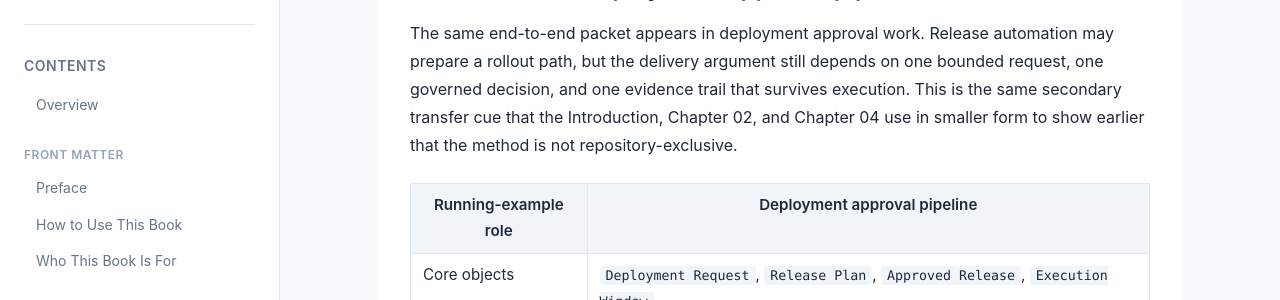
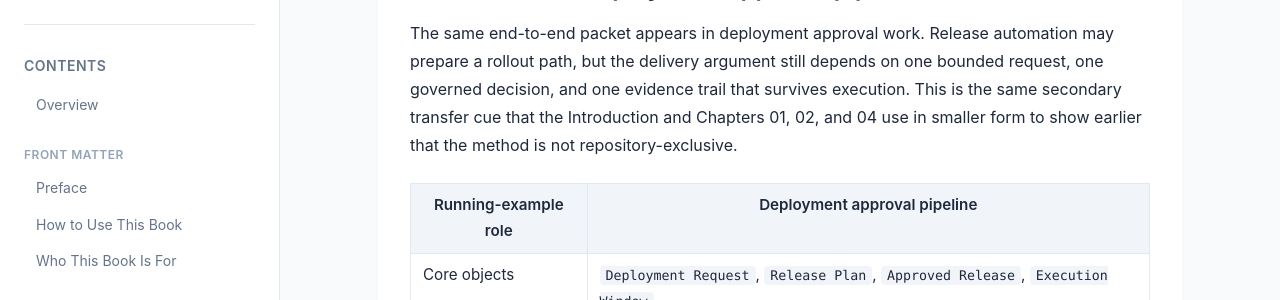
Before and after one commit to itdojp/composable-software-design-book, a Jekyll site: the page built from src/chapter-chapter10/index.md, in a window 1280 px wide and 900 px high, scrolled down 6969 px. Shown: the part 237-537 px from the top of the window. Built offline with Jekyll 4.4.1, drawn with Linux system fonts in a browser that asks for light colours.

Commit message:
Fix chapter reference in transfer cue

```diff
--- a/src/chapter-chapter10/index.md
+++ b/src/chapter-chapter10/index.md
@@ -235,7 +235,7 @@ What remains invariant across those domains is the same bounded request, reviewa
 
 The same end-to-end packet appears in deployment approval work.
 Release automation may prepare a rollout path, but the delivery argument still depends on one bounded request, one governed decision, and one evidence trail that survives execution.
-This is the same secondary transfer cue that the Introduction, Chapter 02, and Chapter 04 use in smaller form to show earlier that the method is not repository-exclusive.
+This is the same secondary transfer cue that the Introduction and Chapters 01, 02, and 04 use in smaller form to show earlier that the method is not repository-exclusive.
 
 | Running-example role | Deployment approval pipeline |
 | --- | --- |
```
